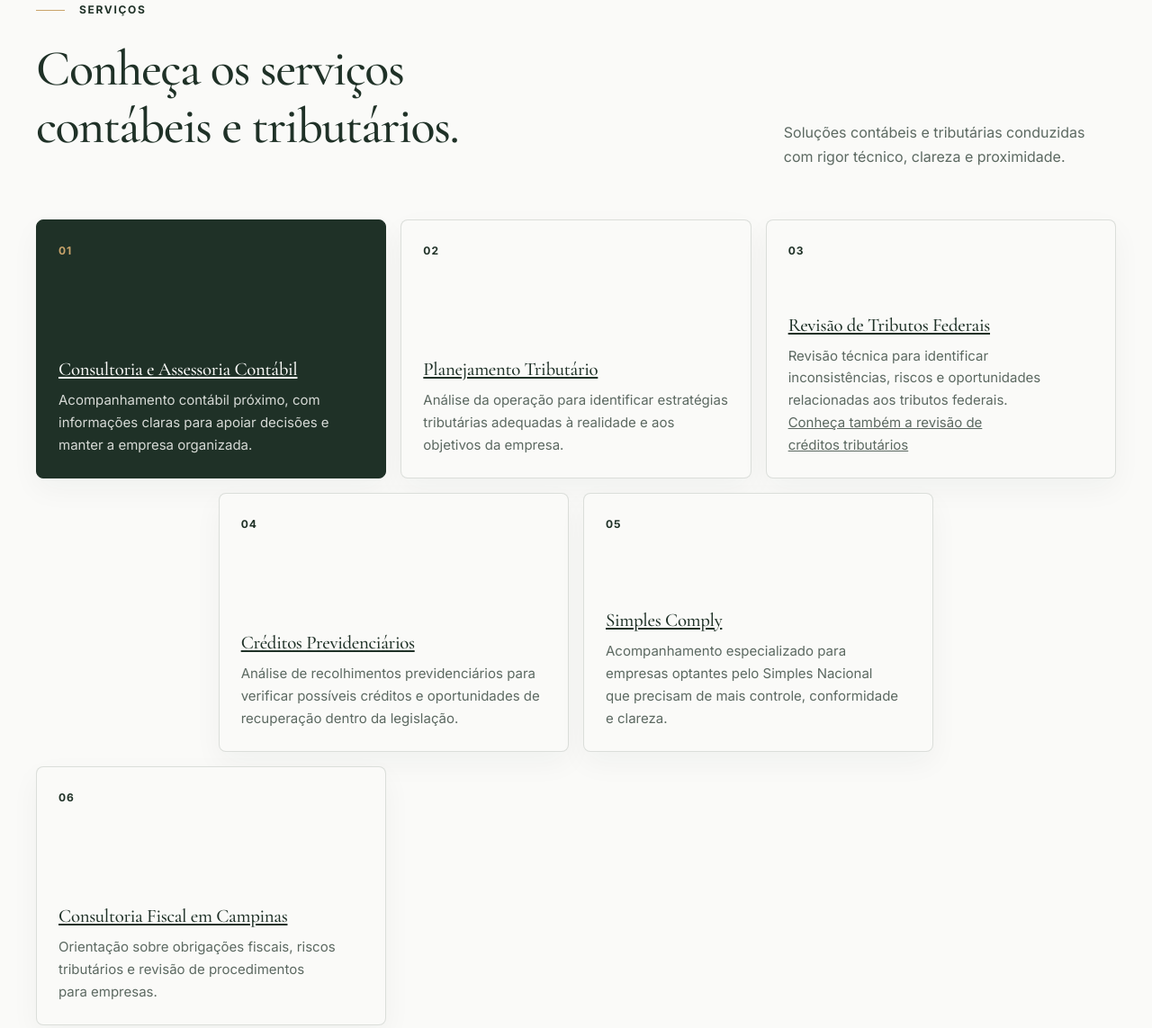
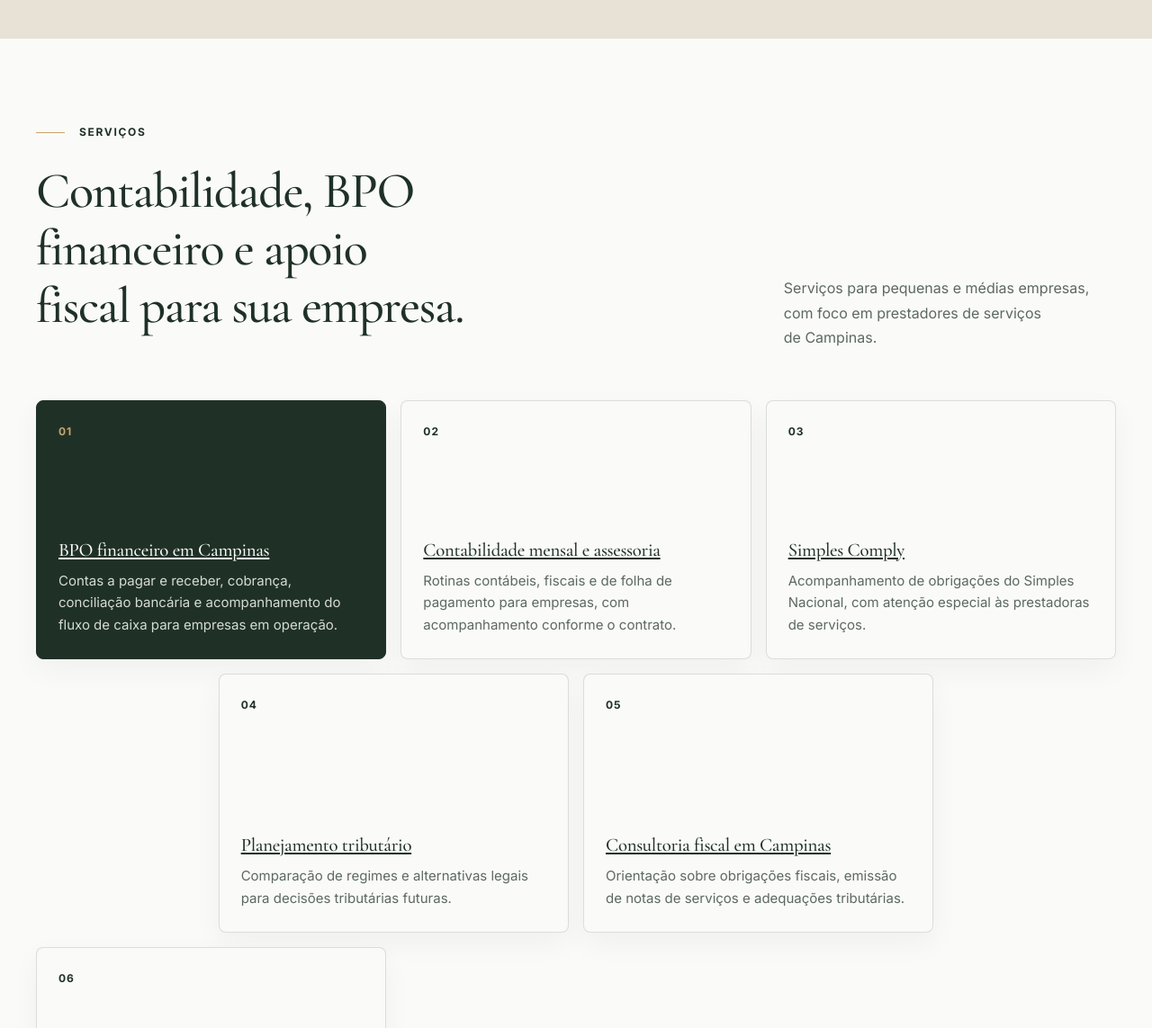
Before and after one commit to henriquesilvaweb/fiscal-comply, a plain HTML site: page index.html in a window 1280 px wide. Shown: the part 1561-2704 px from the top of the page at 90% size. Drawn offline with nearby package versions, Linux system fonts and the light colour scheme.

Commit message:
Align site with Dona Ana confirmed commercial focus

```diff
--- a/index.html
+++ b/index.html
@@ -7,7 +7,7 @@
     <title>Fiscal Comply | Consultoria Contábil e Tributária em Campinas</title>
     <meta
       name="description"
-      content="Consultoria contábil e tributária em Campinas para empresas que buscam organizar obrigações, avaliar riscos fiscais e planejar decisões."
+      content="Contabilidade mensal e BPO financeiro em Campinas para prestadoras de serviços. Abertura de empresas, rotinas fiscais, folha, contas a receber e fluxo de caixa."
     >
 <meta name="author" content="Fiscal Comply">
     <meta name="robots" content="index, follow">
@@ -49,13 +49,13 @@
         "@id": "https://fiscalcomply.com.br/#organization",
         "url": "https://fiscalcomply.com.br/",
         "areaServed": { "@type": "City", "name": "Campinas" },
-        "knowsAbout": ["Contabilidade empresarial", "Consultoria fiscal", "Planejamento tributário", "Simples Nacional", "Revisão de tributos federais", "Créditos previdenciários", "NFS-e Nacional"],
+        "knowsAbout": ["Contabilidade mensal", "BPO financeiro", "Abertura de empresas", "Simples Nacional", "Lucro Presumido", "Conciliação bancária", "Consultoria fiscal", "Planejamento tributário", "NFS-e Nacional"],
         "name": "Fiscal Comply",
         "legalName": "Fiscal Comply Soluções Tributárias e Financeiras Ltda",
         "logo": "https://fiscalcomply.com.br/assets/logo/fiscal-comply-wordmark.png",
         "image": "https://fiscalcomply.com.br/assets/images/og-image.jpg",
         "taxID": "33.655.310/0001-01",
-        "description": "Consultoria contábil, consultoria tributária e planejamento tributário em Campinas/SP.",
+        "description": "Contabilidade mensal, BPO financeiro, abertura de empresas e orientação tributária para pequenas e médias empresas em Campinas.",
         "telephone": "+55 19 99837-4336",
         "email": "ana.arcanjo@fiscalcomply.com.br",
         "sameAs": [
@@ -132,6 +132,7 @@
             <li><a href="#inicio">Início</a></li>
             <li><a href="#empresas">Para empresas</a></li>
             <li><a href="#servicos">Serviços</a></li>
+            <li><a href="/bpo-financeiro-campinas/">BPO financeiro</a></li>
             <li><a href="#como-funciona">Como funciona</a></li>
             <li><a href="#sobre">Sobre</a></li>
             <li><a href="#contato">Contato</a></li>
@@ -154,9 +155,9 @@
         <div class="container hero-grid">
           <div class="hero-content">
             <p class="eyebrow eyebrow-light">Consultoria contábil e tributária em Campinas</p>
-            <h1>Mais clareza sobre os tributos e as decisões da sua empresa.</h1>
+            <h1>Contabilidade e BPO financeiro em Campinas para empresas de serviços.</h1>
             <p class="hero-description">
-              A Fiscal Comply apoia empresários na organização contábil, na avaliação de riscos fiscais e no planejamento tributário, com atendimento próximo e análise responsável.
+              A Fiscal Comply atende pequenas e médias empresas, especialmente prestadoras de serviços do Simples Nacional e do Lucro Presumido. Atuamos com contabilidade mensal, abertura de empresas, apoio fiscal e BPO financeiro para organizar contas a pagar e receber, cobranças e fluxo de caixa.
             </p>
             <div class="hero-actions">
               <a
@@ -172,7 +173,7 @@
             </div>
             <p class="trust-line">
               <span aria-hidden="true"></span>
-              Análise técnica, atendimento próximo e orientação para cada decisão.
+              Mais de 20 anos de experiência informados pela equipe, com atendimento próximo e direto.
             </p>
           </div>
 
@@ -240,68 +241,22 @@
           <div class="section-heading services-heading">
             <div>
               <p class="eyebrow">Serviços</p>
-              <h2>Conheça os serviços contábeis e tributários.</h2>
+              <h2>Contabilidade, BPO financeiro e apoio fiscal para sua empresa.</h2>
             </div>
             <p>
-              Soluções contábeis e tributárias conduzidas com rigor técnico, clareza e proximidade.
+              Serviços para pequenas e médias empresas, com foco em prestadores de serviços de Campinas.
             </p>
           </div>
 
           <div class="services-grid">
-
-            <article class="service-card service-card-featured">
-              <span class="service-number">01</span>
-              <div>
-                <h3><a href="/consultoria-e-assessoria-contabil/">Consultoria e Assessoria Contábil</a></h3>
-                <p>
-                  Acompanhamento contábil próximo, com informações claras para apoiar decisões e manter a empresa
-                  organizada.
-                </p>
-              </div>
-            </article>
-            <article class="service-card">
-              <span class="service-number">02</span>
-              <div>
-                <h3><a href="/planejamento-tributario/">Planejamento Tributário</a></h3>
-                <p>
-                  Análise da operação para identificar estratégias tributárias adequadas à realidade e aos objetivos
-                  da empresa.
-                </p>
-              </div>
-            </article>
-            <article class="service-card">
-              <span class="service-number">03</span>
-              <div>
-                <h3><a href="/revisao-de-tributos-federais/">Revisão de Tributos Federais</a></h3>
-                <p>
-                  Revisão técnica para identificar inconsistências, riscos e oportunidades relacionadas aos tributos
-                  federais.
-                </p>
-                <p><a href="/revisao-de-creditos-tributarios/">Conheça também a revisão de créditos tributários</a></p>
-              </div>
-            </article>
-            <article class="service-card">
-              <span class="service-number">04</span>
-              <div>
-                <h3><a href="/creditos-previdenciarios/">Créditos Previdenciários</a></h3>
-                <p>
-                  Análise de recolhimentos previdenciários para verificar possíveis créditos e oportunidades de
-                  recuperação dentro da legislação.
-                </p>
-              </div>
-            </article>
-            <article class="service-card">
-              <span class="service-number">05</span>
-              <div>
-                <h3><a href="/simples-comply/">Simples Comply</a></h3>
-                <p>
-                  Acompanhamento especializado para empresas optantes pelo Simples Nacional que precisam de mais
-                  controle, conformidade e clareza.
-                </p>
-              </div>
-            </article>
-            <article class="service-card"><span class="service-number">06</span><div><h3><a href="/consultoria-fiscal-campinas/">Consultoria Fiscal em Campinas</a></h3><p>Orientação sobre obrigações fiscais, riscos tributários e revisão de procedimentos para empresas.</p></div></article>
+            <article class="service-card service-card-featured"><span class="service-number">01</span><div><h3><a href="/bpo-financeiro-campinas/">BPO financeiro em Campinas</a></h3><p>Contas a pagar e receber, cobrança, conciliação bancária e acompanhamento do fluxo de caixa para empresas em operação.</p></div></article>
+            <article class="service-card"><span class="service-number">02</span><div><h3><a href="/consultoria-e-assessoria-contabil/">Contabilidade mensal e assessoria</a></h3><p>Rotinas contábeis, fiscais e de folha de pagamento para empresas, com acompanhamento conforme o contrato.</p></div></article>
+            <article class="service-card"><span class="service-number">03</span><div><h3><a href="/simples-comply/">Simples Comply</a></h3><p>Acompanhamento de obrigações do Simples Nacional, com atenção especial às prestadoras de serviços.</p></div></article>
+            <article class="service-card"><span class="service-number">04</span><div><h3><a href="/planejamento-tributario/">Planejamento tributário</a></h3><p>Comparação de regimes e alternativas legais para decisões tributárias futuras.</p></div></article>
+            <article class="service-card"><span class="service-number">05</span><div><h3><a href="/consultoria-fiscal-campinas/">Consultoria fiscal em Campinas</a></h3><p>Orientação sobre obrigações fiscais, emissão de notas de serviços e adequações tributárias.</p></div></article>
+            <article class="service-card"><span class="service-number">06</span><div><h3><a href="/revisao-de-tributos-federais/">Revisão de tributos federais</a></h3><p>Avaliação de recolhimentos e procedimentos para identificar inconsistências e riscos.</p></div></article>
           </div>
+          <p class="additional-services">Também oferecemos <a href="/revisao-de-creditos-tributarios/">revisão de créditos tributários</a> e <a href="/creditos-previdenciarios/">análise de créditos previdenciários</a>. A Fiscal Comply também realiza abertura, alterações de empresas, regularização de pendências fiscais, levantamento de débitos e parcelamentos. Consulte a equipe sobre o atendimento necessário.</p>
           <p class="update-note"><strong>Atualização para prestadores de serviços:</strong> desde 1º de novembro de 2026, micro e pequenas empresas optantes pelo Simples Nacional em Campinas devem usar o Emissor Nacional da NFS-e para serviços com competência a partir dessa data. As informações de IBS e CBS nos documentos fiscais passam a ser exigidas para essas empresas a partir de 1º de janeiro de 2027, conforme as regras aplicáveis. <a href="/nfse-nacional-campinas/">Entenda as mudanças</a> (revisado em <time datetime="2026-11-16">16/11/2026</time>).</p>
         </div>
       </section>
@@ -318,28 +273,28 @@
               <span class="step-number">01</span>
               <div>
                 <h3>Primeiro contato</h3>
-                <p>Entendemos o momento da empresa, suas necessidades e principais desafios.</p>
+                <p>O primeiro contato comercial é gratuito: entendemos a necessidade da empresa e o tipo de apoio procurado.</p>
               </div>
             </li>
             <li class="process-step">
               <span class="step-number">02</span>
               <div>
                 <h3>Diagnóstico</h3>
-                <p>Analisamos a situação contábil, fiscal e tributária com atenção aos riscos e oportunidades.</p>
+                <p>Quando há necessidade de análise técnica ou documentos, definimos o escopo e enviamos uma proposta específica.</p>
               </div>
             </li>
             <li class="process-step">
               <span class="step-number">03</span>
               <div>
                 <h3>Plano de ação</h3>
-                <p>Apresentamos recomendações claras, prioridades e próximos passos.</p>
+                <p>Os serviços, honorários e responsabilidades são informados na proposta, conforme a necessidade.</p>
               </div>
             </li>
             <li class="process-step">
               <span class="step-number">04</span>
               <div>
                 <h3>Acompanhamento</h3>
-                <p>Apoiamos a implementação e acompanhamos a evolução da empresa.</p>
+                <p>Após a contratação, executamos as rotinas e orientações previstas no escopo acordado.</p>
               </div>
             </li>
           </ol>
@@ -373,7 +328,7 @@
             <figure class="about-photo">
               <img
                 src="/assets/images/equipe-fiscal-comply.jpg"
-                alt="Sócios Ana Zilia e José Arcanjo, da Fiscal Comply"
+                alt="Sócios Ana Zilia Barbosa Arcanjo e José Carlos Arcanjo, da Fiscal Comply"
                 width="853"
                 height="1280"
                 loading="lazy"
@@ -382,12 +337,12 @@
             </figure>
             <div class="partners" aria-label="Sócios da Fiscal Comply">
               <div class="partner">
-                <strong>Ana Zilia</strong>
+                <strong>Ana Zilia Barbosa Arcanjo</strong>
                 <span>Contadora</span>
                 <span>Sócia</span>
               </div>
               <div class="partner">
-                <strong>José Arcanjo</strong>
+                <strong>José Carlos Arcanjo</strong>
                 <span>Contador</span>
                 <span>Sócio</span>
               </div>
@@ -398,7 +353,7 @@
             <p class="eyebrow">Sobre a Fiscal Comply</p>
             <h2>Conheça os profissionais responsáveis pela Fiscal Comply.</h2>
             <p>
-              A Fiscal Comply Soluções Tributárias e Financeiras é conduzida pelos sócios Ana Zilia e José Arcanjo.
+              A Fiscal Comply Soluções Tributárias e Financeiras é conduzida pelos sócios Ana Zilia Barbosa Arcanjo e José Carlos Arcanjo. A empresa informa mais de 20 anos de experiência em serviços contábeis e fiscais, com atenção especial às pequenas e médias prestadoras de serviços.
               Com experiência nas áreas contábil, fiscal e tributária, a empresa apoia negócios que buscam mais
               organização, segurança e clareza para tomar decisões. O trabalho combina análise criteriosa, orientação
               responsável e acompanhamento próximo, sempre respeitando a realidade de cada empresa.
```
